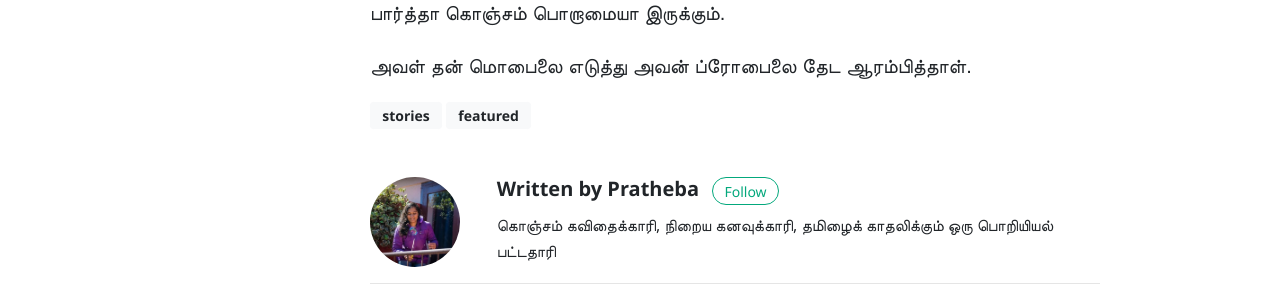
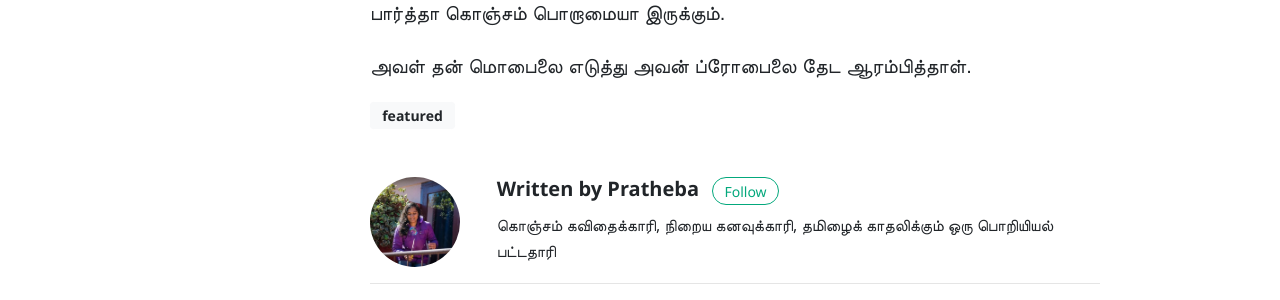
Before and after one commit to vigneshragupathy/pratheba, a Jekyll site: the page built from _posts/2020-07-20-vizhi-eerppu-visai-chapter1.md, in a window 1280 px wide and 900 px high, scrolled down 3000 px. Shown: the part 394-694 px from the top of the window. Built offline with Jekyll 4.4.1, drawn with Linux system fonts in a browser that asks for light colours; nearby versions of some CDN libraries; some web fonts are replaced; comment, search, counter and statistics services are not loaded.

Commit message:
updated the post

```diff
--- a/_posts/2020-07-20-vizhi-eerppu-visai-chapter1.md
+++ b/_posts/2020-07-20-vizhi-eerppu-visai-chapter1.md
@@ -2,13 +2,11 @@
 layout: post
 title: விழி ஈர்ப்பு விசை - அத்தியாயம் 1
 featured: true
-date: '2020-07-20 20:00:00'
+date: '2020-07-20 05:00:00'
 tags:
-- stories
 - featured
 image: "assets/images/chapter1.jpg"
 ---
-
 
 அன்று அதிகாலை 10 மணிக்கு அவள் அப்பா அம்மா இருவரும் அறைக்கு வந்து கதவு தட்ட முயன்றபோது கதவு லாக் செய்யப்படாமலேயே இருந்தது.
 
```
